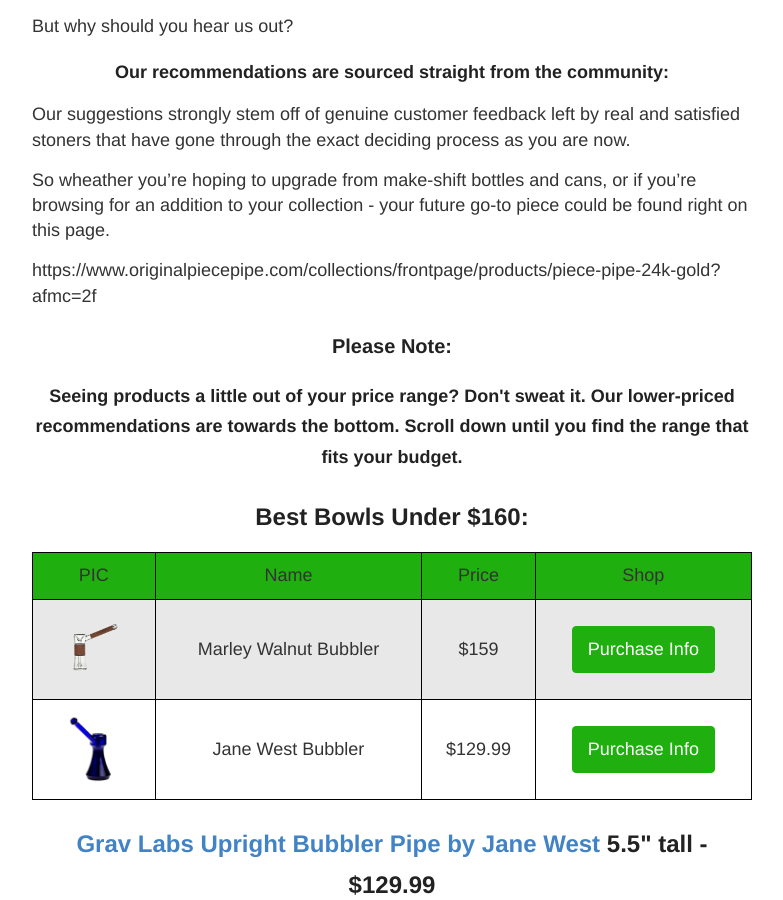
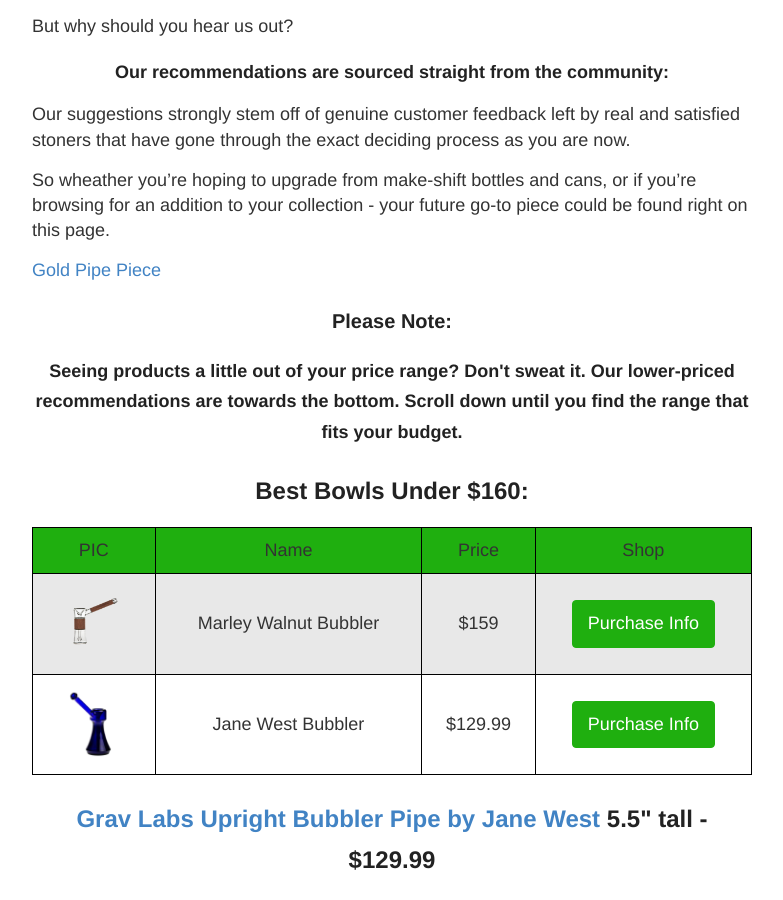
Before and after one commit to smokephisticated/smokephisticated, a Jekyll site: the page built from pages/bowls/bowls.md, in a window 1280 px wide and 900 px high, scrolled down 1086 px. Shown: the whole window, without its empty margins (248-1031 px from the left). Built offline with Jekyll 4.4.1, drawn with Linux system fonts in a browser that asks for light colours; some of the changed lines change nothing that is shown.

Commit message:
Pipe Piece Test Fix

```diff
--- a/pages/bowls/bowls.md
+++ b/pages/bowls/bowls.md
@@ -42,7 +42,7 @@
 
 So wheather you're hoping to upgrade from make-shift bottles and cans, or if you're browsing for an addition to your collection - your future go-to piece could be found right on this page.
 
-https://www.originalpiecepipe.com/collections/frontpage/products/piece-pipe-24k-gold?afmc=2f
+<a target="_blank" href="https://www.originalpiecepipe.com/collections/frontpage/products/piece-pipe-24k-gold?afmc=2f">Gold Pipe Piece</a>
 
 <h3 class="heading-center">Please Note:</h3>
 
```
